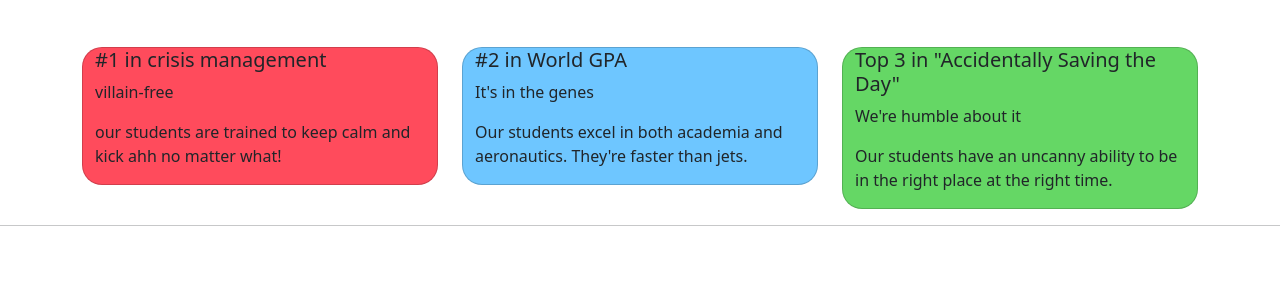
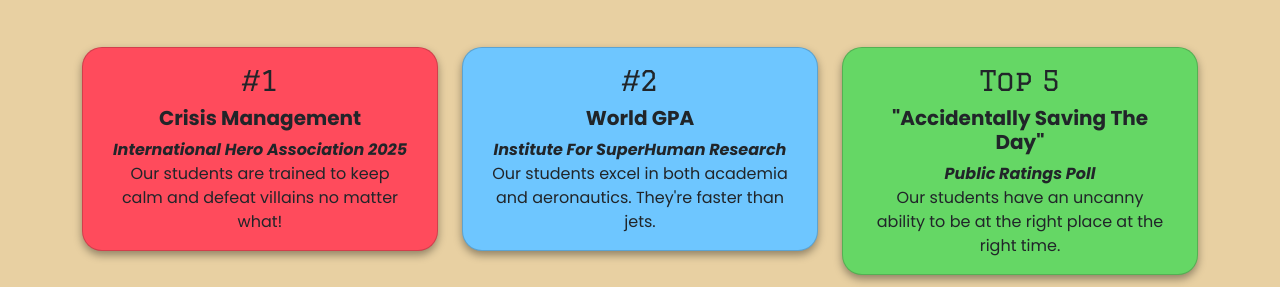
Before and after one commit to nadinelathifah/week11, a Flask app: page / in a window 1280 px wide; the page is wider, and only the part inside the window is pictured. Shown: the part 866-1153 px from the top of that part. Run offline with Flask 3, Linux system fonts and the light colour scheme; some web fonts are replaced.

Commit message:
ADDED: students page link and html file to display students database (currenty still empty); EDITED positioning, content and display of sections in Home page

```diff
--- a/application/routes.py
+++ b/application/routes.py
@@ -28,6 +28,10 @@ def buttercuphall():
 def contact():
     return render_template('contact.html', title_head='contact us', title_body='contact us', subtitle='connect with our front desk', img="static/images/university/campus.jpg")
 
+@app.route('/students')
+def students():
+    return render_template('students.html', title_head='Students', title_body='PPU Students', subtitle='current students enrolled in a society', img="static/images/university/ppg.jpeg")
+
 @app.route('/signup')
 def signup():
     return render_template('sign_up.html', title_head='sign up', title_body='sign up', subtitle="join a society by signing up and choosing a society.")
--- a/application/static/styles.css
+++ b/application/static/styles.css
@@ -143,6 +143,15 @@
 }
 
 
+#rankingssection {
+    background-color: rgb(232, 208, 162);
+    height: auto;
+    font-family: 'Poppins', sans-serif;
+    overflow-y: auto;
+    position: relative;
+    padding-bottom: 30px;
+}
+
 #rankingssection .ranking-1 {
     background-color: #ff4b5c;
     border-radius: 20px;
@@ -158,16 +167,62 @@
     border-radius: 20px;
 }
 
+#rankingssection .card {
+    padding: 16px;
+    text-align: center;
+    box-shadow: 0 4px 8px rgba(0, 0, 0, 0.379);
+}
+
+#rankingssection .container h5 {
+    text-transform: capitalize;
+    font-weight: 700;
+}
+
+ #rankingssection .container p1 {
+    text-transform: capitalize;
+    font-style: italic;
+    font-weight: 650;
+}
+
+#rankingssection .container h3 {
+    font-family: 'Graduate', sans-serif;
+}
+
+
+
+#foundingsection {
+    font-family: 'Poppins', sans-serif;
+    background-color: rgb(26, 19, 64);
+    height: auto;
+    color: rgb(246, 239, 229);
+}
 
 #foundingsection .container {
     display: flex;
     flex-wrap: wrap;
-    justify-content: space-between;
-    align-items: center;
-    font-family: 'Poppins', sans-serif;
+    justify-content: center;
+    align-items: flex-start;
+}
+
+#foundingsection .container .row {
+    display: flex;
+    flex-direction: column;
+    gap: 20px;
+}
+
+#foundingsection .container .col-sm-12 {
+    width: 100%;
+    text-align: center;
 }
 
 
+
+#campussection {
+    background-color: rgb(246, 239, 229);
+    height: auto;
+    overflow-y: auto;
+    position: relative;
+}
 
 #campussection .container {
     display: flex;
@@ -181,9 +236,14 @@
     max-width: 500px;
     height: auto;
     padding-right: 100px;
+    padding-bottom: 30px;
 
 }
 
+#campussection .container .text {
+    padding-top: 150px;
+    padding-right: 120px;
+}
 
 
 
--- a/application/templates/home.html
+++ b/application/templates/home.html
@@ -8,9 +8,10 @@
             <div class="col-sm-12 col-md-6 col-lg-4">
                 <div class="card ranking-1">
                     <div class="container">
-                        <h5>#1 in crisis management</h5>
-                        <p class="title">villain-free</p>
-                        <p>our students are trained to keep calm and kick ahh no matter what!</p>
+                        <h3>#1</h3>
+                        <h5>crisis management</h5>
+                        <p1>international hero association 2025</p1><br>
+                        <p2>Our students are trained to keep calm and defeat villains no matter what!</p2>
                     </div>
                 </div>
             </div>
@@ -18,9 +19,10 @@
             <div class="col-sm-12 col-md-6 col-lg-4">
                 <div class="card ranking-2">
                     <div class="container">
-                        <h5>#2 in World GPA</h5>
-                        <p class="title">It's in the genes</p>
-                        <p>Our students excel in both academia and aeronautics. They're faster than jets.</p>
+                        <h3>#2</h3>
+                        <h5>World GPA</h5>
+                        <p1 class="title">institute for SuperHuman research</p1><br>
+                        <p2>Our students excel in both academia and aeronautics. They're faster than jets.</p2>
                     </div>
                 </div>
             </div>
@@ -28,9 +30,10 @@
             <div class="col-sm-12 col-md-6 col-lg-4">
                 <div class="card ranking-3">
                     <div class="container">
-                        <h5>Top 3 in "Accidentally Saving the Day"</h5>
-                        <p class="title">We're humble about it</p>
-                        <p>Our students have an uncanny ability to be in the right place at the right time.</p>
+                        <h3>Top 5</h3>
+                        <h5>"Accidentally Saving the Day"</h5>
+                        <p1>public ratings poll</p1><br>
+                        <p2>Our students have an uncanny ability to be at the right place at the right time.</p2>
                     </div>
                 </div>
             </div>
@@ -39,28 +42,10 @@
     </div>
 </section>
 
-<hr>
-
-<section id="foundingsection">
-    <div class="container pt-5">
-        <div class="row">
-            <div class="col-sm-12 col-md-8">
-                <h3>How PPU was founded: 1998</h3>
-                <p>Eyewitness testimony from a member of our faculty, Professor Utonium.</p>
-            </div>
-            <div class="col-sm-12 col-md-4">
-                <iframe src="https://www.youtube.com/embed/f7MiaSr-0ug" frameborder="0" width="450px" height="350px" allow="accelerometer autoplay clipboard-write encrypted-media; gyroscope picture-in=picture" allowfullscreen></iframe>
-            </div>
-        </div>
-    </div>
-</section>
-
-<hr>
-
 <section id="campussection">
     <div class="container pt-5">
         <div class="row">
-            <div class="col-12 col-md-8">
+            <div class="col-12 col-md-8 text">
                 <h3>Campus Life</h3>
                 <p>Here we ensure our students gain the most out of their academic experience.
                     At PPU, students don’t just learn, they save the day – both in the classroom
@@ -75,5 +60,22 @@
     </div>
 </section>
 
+<section id="foundingsection">
+    <div class="container pt-5">
+        <div class="row">
+            <div class="col-sm-12 col-md-8">
+                <h3><box-icon type="solid" name="leaf" flip="horizontal"></box-icon>Our Founding</h3>
+                <p>Eyewitness testimony from a member of our faculty, Professor Utonium. Powerpuff University was founded in November 1998 when Professor Utonium accidentally discovered a dynamite ingredient: Chemical X.</p>
+                <hr>
+            </div>
+            <div class="col-sm-12 col-md-4">
+                <iframe src="https://www.youtube.com/embed/f7MiaSr-0ug" frameborder="0" width="450px" height="350px" allow="accelerometer autoplay clipboard-write encrypted-media; gyroscope picture-in=picture" allowfullscreen></iframe>
+            </div>
+            <hr>
+        </div>
+    </div>
+</section>
+
+
 
 {% endblock %}
--- a/application/templates/layout.html
+++ b/application/templates/layout.html
@@ -45,7 +45,7 @@
                             <li><a href="/buttercuphall" class="dropdown-item">★ Buttercup Hall</a></li>
                         </ul>
                     </li>
-                    <li class="nav-item"><a href="#" class="nav-link">Students</a></li>
+                    <li class="nav-item"><a href="/students" class="nav-link">Students</a></li>
                     <li class="nav-item"><a href="/contact" class="nav-link">Contact Us</a></li>
                 </ul>
                 <div>
```
Also changed, not shown: application/templates/students.html (added, +14 -0 lines).
